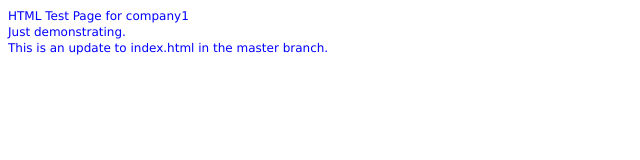
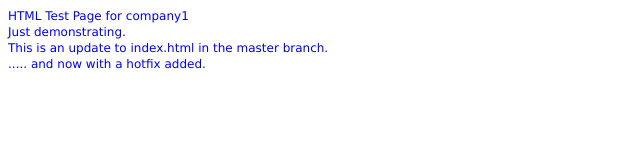
Before and after one commit to raywillm58/company1-projecta, a plain HTML site: page index.html in a window 1280 px wide. Shown: the whole page, without its empty margins (0-640 px from the left). Drawn offline with Linux system fonts and the light colour scheme.

Commit message:
added the fix to index.html

```diff
--- a/index.html
+++ b/index.html
@@ -10,7 +10,9 @@
 
 HTML Test Page for company1<br>
 Just demonstrating.<br>
-This is an update to index.html in the master branch.
+This is an update to index.html in the master branch.<br>
+..... and now with a hotfix added.
+
 
 </BODY>
 <HEAD>
```
